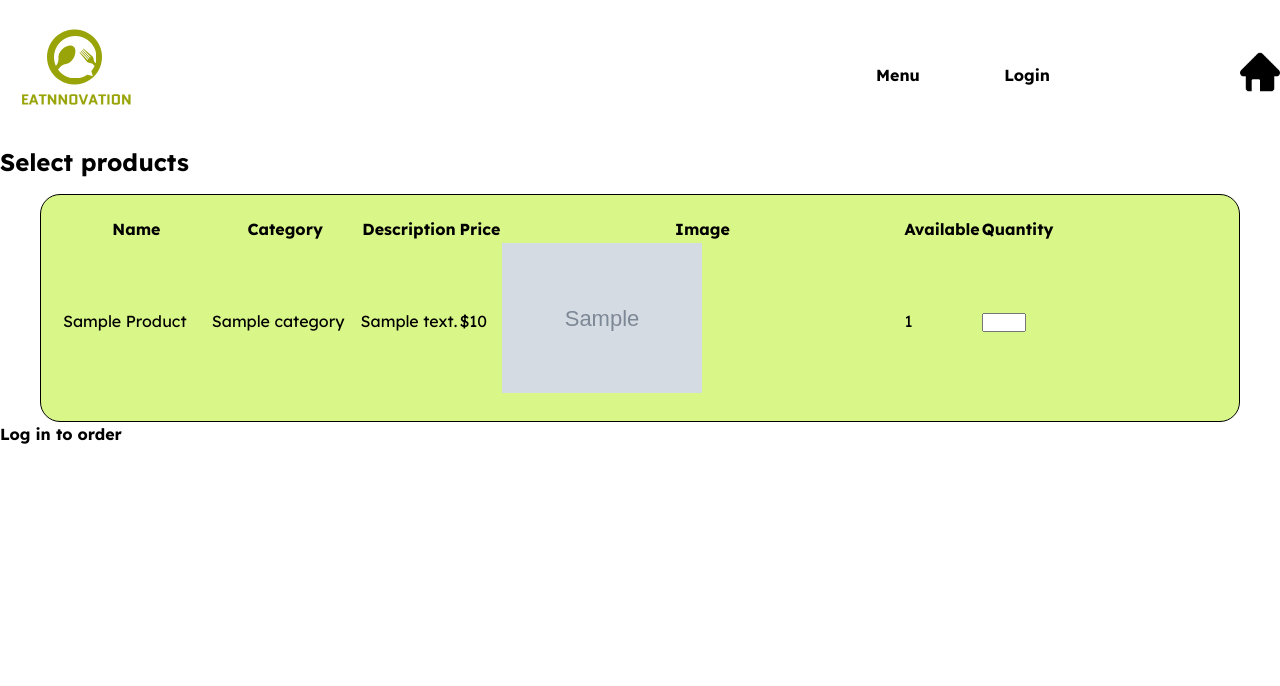
After one commit to LilianMar/eatnnovationApp, a Django app: page /orders/ in a window 1280 px wide. The commit adds this page. Shown: the top 686 px of the page. Run offline with Django 4.2, Linux system fonts and the light colour scheme; tables that the repository leaves empty hold one stand-in row (values such as "Sample post"); grey boxes marked "Sample" are stand-in pictures; some libraries are stand-ins or nearby versions.

Commit message:
actualizacion seleccion productos y factura

```diff
--- /dev/null
+++ b/mergeTeamProy/eatnnovationApp/templates/eatnnovationApp/orders.html
@@ -0,0 +1,68 @@
+{% extends 'eatnnovationApp/base.html' %}
+
+{% load bootstrap4 %}
+{% bootstrap_css %}
+
+{% load static %}
+{% load humanize %}
+
+{% block contenido %}
+    <head>
+        <link rel="stylesheet" type="text/css" href="{% static 'eatnnovationApp/css/styleMenu.css' %}">
+    </head>
+
+    <h2>Select products</h2>
+
+    <form method="POST" action="{% url 'order_confirmation' %}">
+        <input type="hidden" name="total_quantity" value="{{ selected_products|length }}">
+        {% csrf_token %}
+
+        <div class="contenedor">
+            <table class="table table-striped table-hover">
+                <thead>
+                    <tr>
+                        <th width="15%">Name</th>
+                        <th width="15%">Category</th>
+                        <th witdh="35">Description</th>
+                        <th>Price</th>
+                        <th>Image</th>
+                        <th>Available</th>
+                        <th>Quantity</th>
+                    </tr>
+                </thead>
+                <tbody>
+                    {% for item in selected_products %}
+                        <input type="hidden" name="product_id_{{ forloop.counter }}" value="{{ item.product.id }}">
+                        <input type="hidden" name="quantity_{{ forloop.counter }}" value="{{ item.quantity }}">
+                    {% endfor %}
+                    {% for product in object_list %}
+                        <tr>
+                            <td>{{ product.name | title }}</td>
+                            <td>{{ product.category }}</td>
+                            <td>{{ product.description | capfirst }}</td>
+                            <td>${{ product.price | intcomma }}</td>
+                            {% if product.img %}
+                                <td>
+                                    <img src="{{ product.img.url }}" alt="{{ product.name }}" class="img-fluid" width="50%">
+                                </td>
+                            {% endif %}
+                            <td>{{ product.availableCant }}</td>
+                            <td>
+                                <input type="number" name="quantity_{{ product.id }}" min="0" max="{{ product.availableCant }}">
+                            </td>
+                        </tr>
+                    {% endfor %}
+                </tbody>
+            </table>
+        </div>
+        {% if user.is_authenticated %}
+            <br>
+            <button type="submit" class="btn btn-primary">Save and continue</button>
+        {% else %}
+            <h4>Log in to order</h4>
+        {% endif %}
+    </form>
+
+    {# JS y jQuery Bootstrap #}
+    {% bootstrap_javascript jquery='full' %}
+{% endblock %}
--- a/mergeTeamProy/eatnnovationApp/urls.py
+++ b/mergeTeamProy/eatnnovationApp/urls.py
@@ -1,5 +1,5 @@
 from django.urls import path
-from .views import home,Menu,registro
+from .views import home,Menu,registro,order_confirmation
 from  eatnnovationApp.views import ProductCreate,ProductDelete,ProductDetail,ProductList,ProductUpdate
 from  eatnnovationApp.views import UserList,UserDetail, UserCreate, UserUpdate, UserDelete
 
@@ -31,4 +31,6 @@ urlpatterns = [
     path('userList/delete/<int:pk>', UserDelete.as_view(), name='deleteUser'),
 
 
+   path('orders/', Menu.as_view(template_name = "eatnnovationApp/orders.html"), name='orders'),
+   path('order_confirmation/', order_confirmation, name='order_confirmation'),
 ]
--- a/mergeTeamProy/eatnnovationApp/views.py
+++ b/mergeTeamProy/eatnnovationApp/views.py
@@ -1,5 +1,5 @@
 from django.shortcuts import render, redirect
-from .models import Product
+from .models import Product,Sale, Invoice
 from django.contrib.auth import get_user_model
 from django.views.generic import ListView, DetailView
 from django.views.generic.edit import CreateView, UpdateView, DeleteView
@@ -134,3 +134,50 @@ class UserDelete(SuccessMessageMixin, DeleteView):
         success_message = 'User deleted Succesfully !' # Mostramos este Mensaje luego de Editar un User
         messages.success (self.request, (success_message))
         return reverse('userList') # Redireccionamos a la vista principal 'leer'
+
+
+
+def select_products(request):
+    if request.method == 'POST':
+        selected_products = []
+        total_quantity = int(request.POST.get('total_quantity', 0))
+
+        for i in range(1, total_quantity + 1):
+            product_id = request.POST.get(f'product_id_{i}')
+            quantity = int(request.POST.get(f'quantity_{i}', 0))
+
+            if product_id and quantity > 0:
+                product = Product.objects.get(id=product_id)
+                selected_products.append({'product': product, 'quantity': quantity})
+
+        context = {
+            'selected_products': selected_products,
+            'user': request.user,
+        }
+        return render(request, 'eatnnovationApp/order_confirmation.html', context)
+    else:
+        products = Product.objects.all()
+        context = {'object_list': products}
+        return render(request, 'eatnnovationApp/orders.html', context)
+
+def order_confirmation(request):
+    if request.method == 'POST':
+        selected_products = []
+        total_amount = 0
+
+        for i, (product_id, quantity) in enumerate(request.POST.items()):
+            if product_id.startswith('quantity_') and quantity.isdigit():
+                product_id = product_id.split('_')[1]
+                product = Product.objects.get(id=product_id)
+                quantity = int(quantity)
+                subtotal = product.price * quantity
+                total_amount += subtotal
+                selected_products.append({'product': product, 'quantity': quantity, 'subtotal': subtotal})
+
+        context = {
+            'products': selected_products,
+            'total_amount': total_amount,
+        }
+        return render(request, 'eatnnovationApp/order_confirmation.html', context)
+    else:
+        return redirect('select_products')
```
Also changed, not shown: mergeTeamProy/eatnnovationApp/templates/eatnnovationApp/menu.html (+8 -10 lines), mergeTeamProy/eatnnovationApp/templates/eatnnovationApp/order_confirmation.html (added, +30 -0 lines), mergeTeamProy/eatnnovationApp/static/eatnnovationApp/css/styles.css (line endings or trailing spaces).
